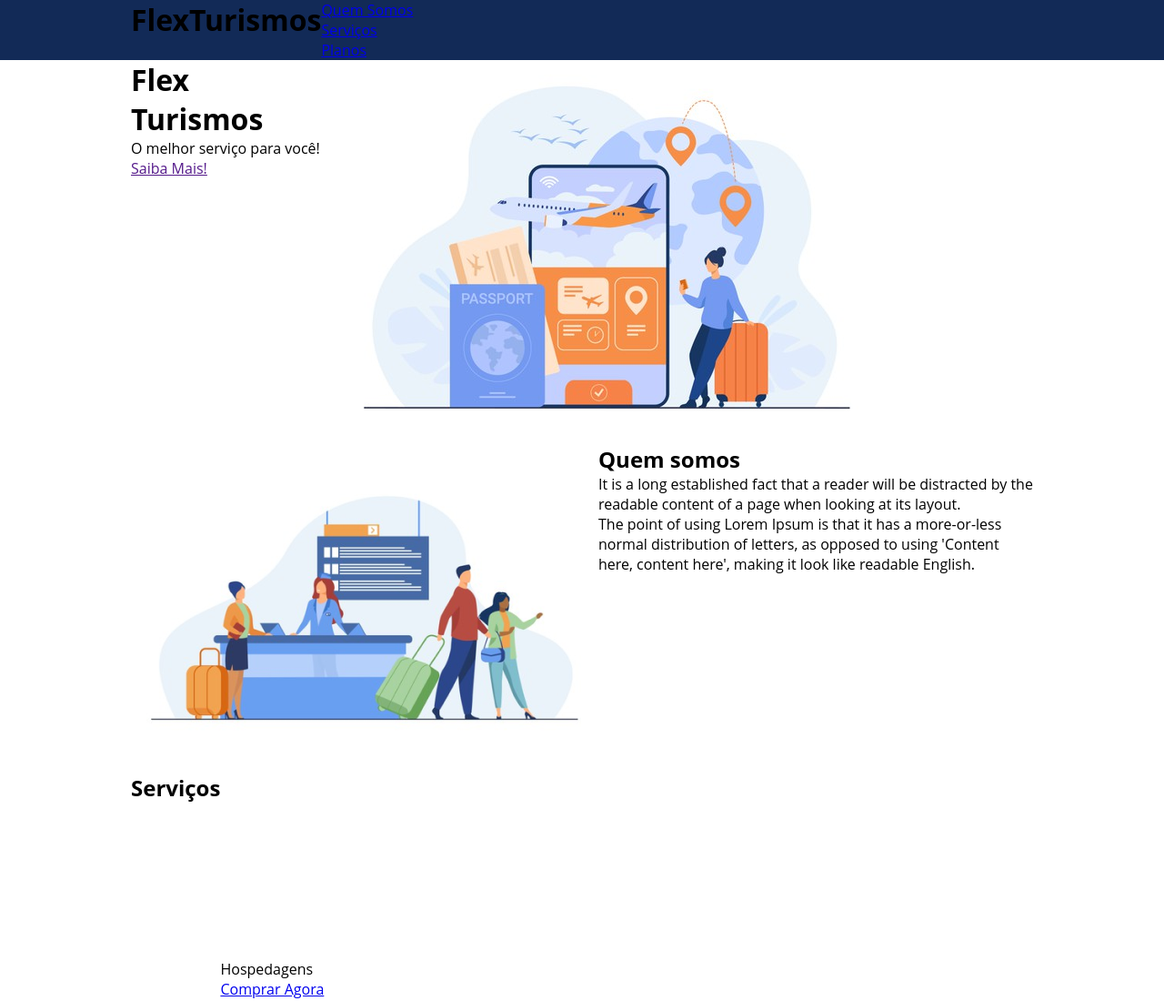
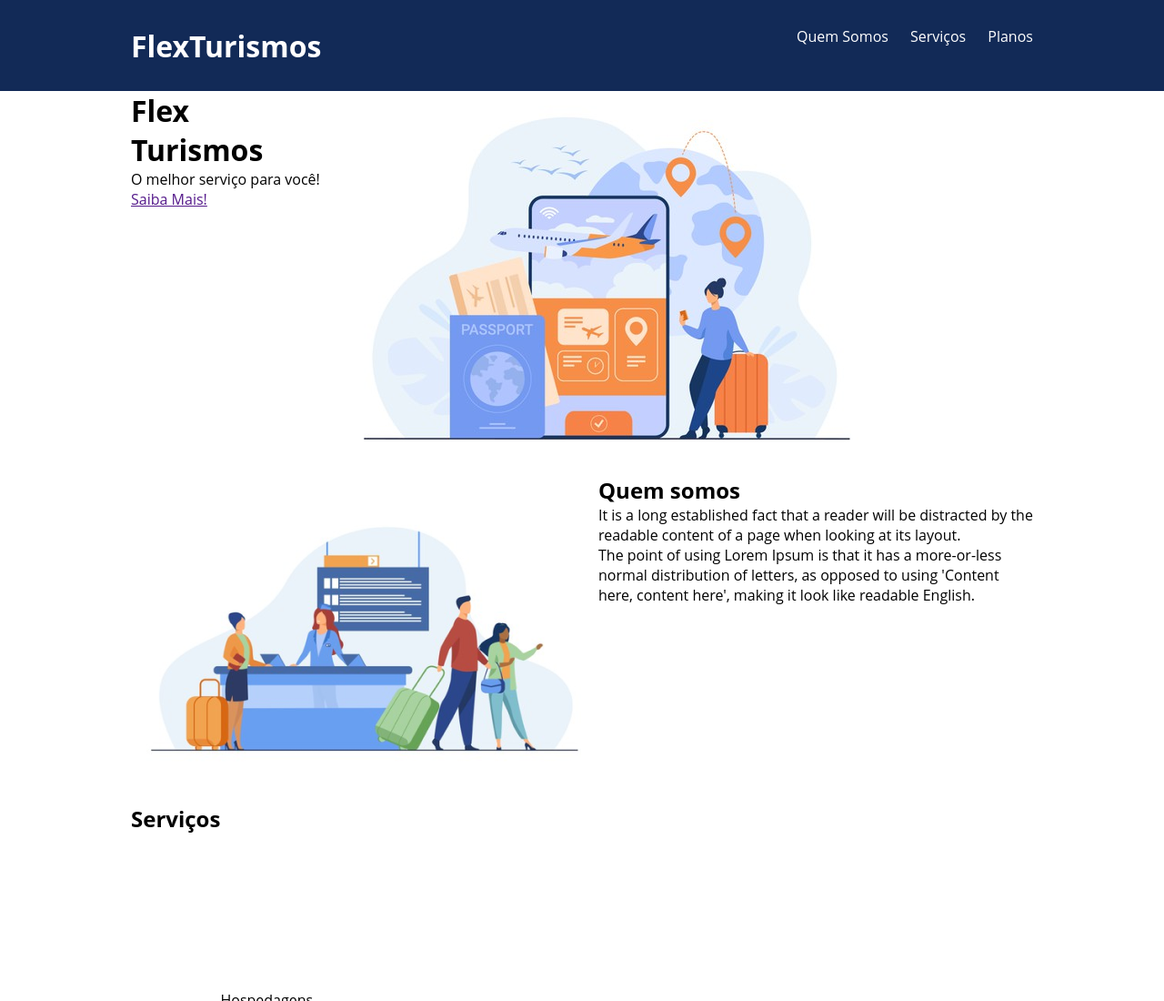
Before and after one commit to Gid-lamim/CSS-flexbox-practice, a plain HTML site: page index.html in a window 1280 px wide. Shown: the top 1100 px of the page at 91% size. Drawn offline with Linux system fonts and the light colour scheme.

Commit message:
finish header

```diff
--- a/index.html
+++ b/index.html
@@ -8,9 +8,9 @@
 </head>
 <body>
     <header >
-        <div class="flex-container">
+        <div class="flex-container menu">
             <h1>FlexTurismos</h1>
-            <ul>
+            <ul class="list-items">
                 <li><a href="#quem-somos">Quem Somos</a></li>
                 <li><a href="#servicos">Serviços</a></li>
                 <li><a href="#planos">Planos</a></li>
--- a/style.css
+++ b/style.css
@@ -11,15 +11,34 @@ ul {
 }
 
 ul li a{
+    text-decoration: none;
 }
 
 .flex-container {
     display: flex;
     max-width: 992px;
     margin: auto;
+    width: 100%;
 }
 
 header{
     background-color: #122a57;
+    height: 100px;
+    display: flex;
+    align-items: center;
+    color: #fff;
+}
 
+header .list-items{
+    display: flex;
+    max-width: 260px;
+    width: 100%;
+    justify-content: space-between;
 }
+
+.list-items li a{
+    color: #fff;
+}
+header .menu{
+    justify-content: space-between;
+}
```
